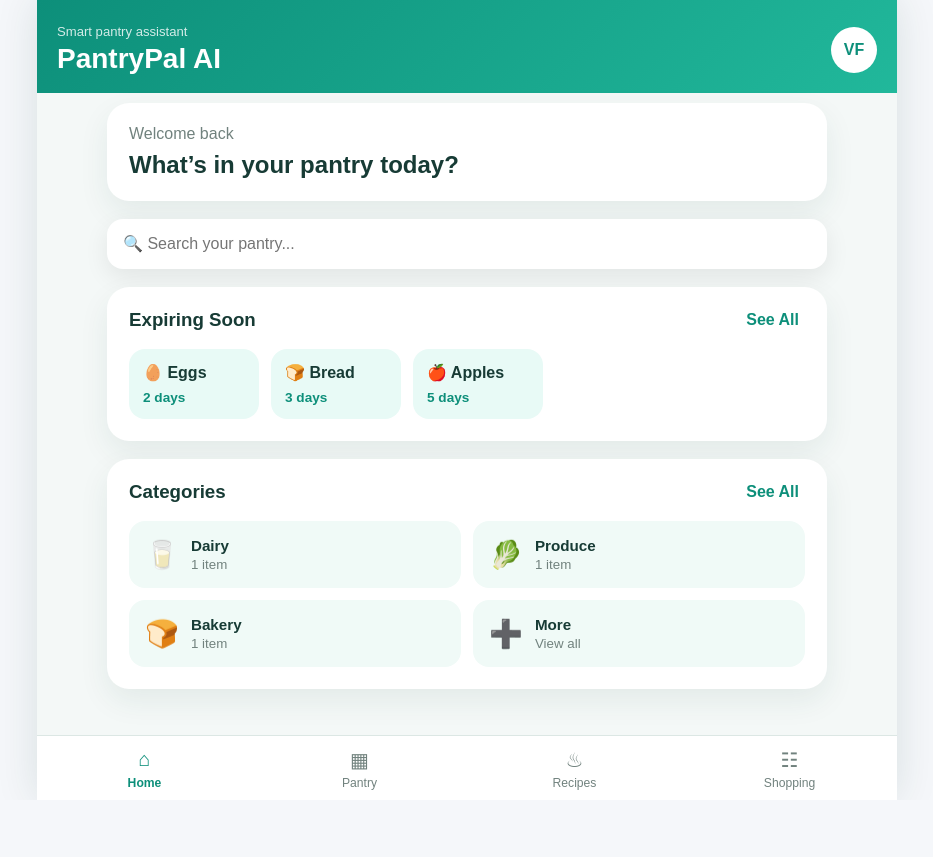
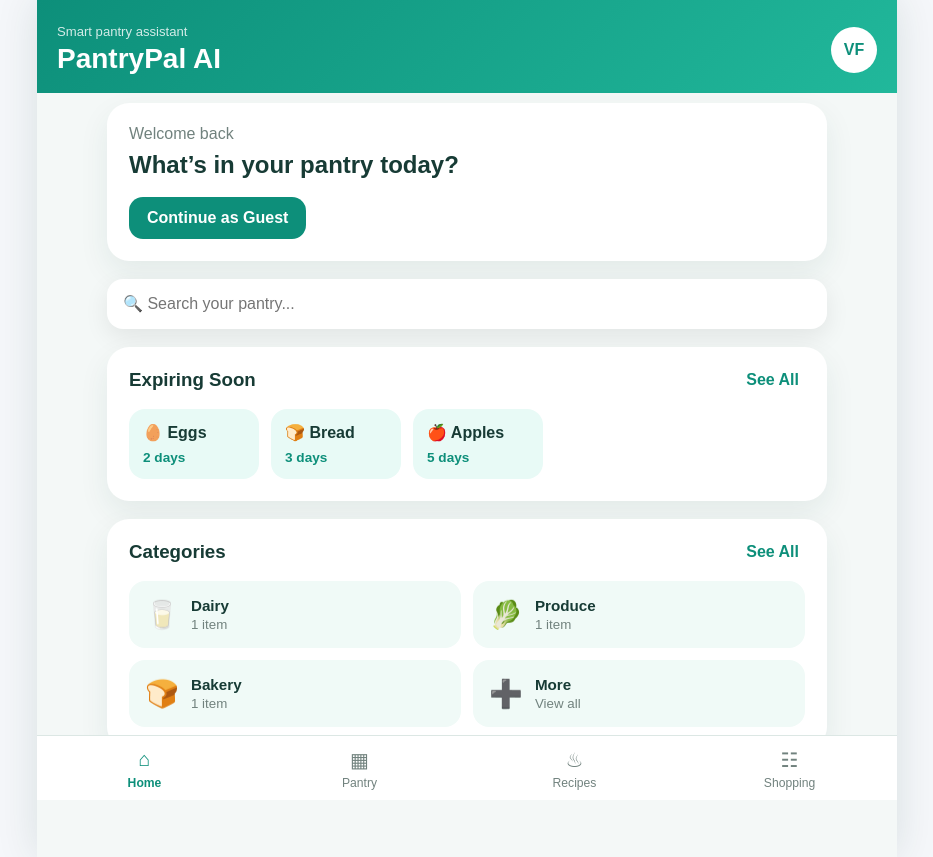
Before and after one commit to veronica-foltz/pantrypal-ai, a React app in the folder frontend/: page / in a window 1280 px wide. Shown: the whole page, without its empty margins (173-1106 px from the left). Before the commit the page ends 800 px from the top, so only its background shows below. Built offline with nearby package versions, Linux system fonts and the light colour scheme; the HTML template or start-up script is replaced by a standard one.

Commit message:
Connect guest login to React frontend

```diff
--- a/frontend/src/App.css
+++ b/frontend/src/App.css
@@ -232,3 +232,23 @@ button {
 .category-card small {
   color: #71827e;
 }
+
+.guest-button {
+  margin-top: 18px;
+  border: none;
+  border-radius: 14px;
+  background: #0d8f7a;
+  color: white;
+  padding: 12px 18px;
+  font-weight: 700;
+  cursor: pointer;
+}
+
+.guest-button:hover {
+  background: #087663;
+}
+
+.login-message {
+  margin-top: 10px !important;
+  font-size: 0.9rem;
+}
--- a/frontend/src/App.jsx
+++ b/frontend/src/App.jsx
@@ -1,6 +1,40 @@
+import { useState } from "react";
 import "./App.css";
 
 function App() {
+
+  const [token, setToken] = useState(
+    localStorage.getItem("access_token") || ""
+  );
+
+  const [loginMessage, setLoginMessage] = useState("");
+
+  async function handleGuestLogin() {
+    try {
+      setLoginMessage("Signing in as guest...");
+
+      const response = await fetch(
+        "http://127.0.0.1:8000/guest-login",
+        {
+         method: "POST",
+        }
+      );
+
+      if (!response.ok) {
+        throw new Error("Guest login failed");
+      }
+
+      const data = await response.json();
+
+      localStorage.setItem("access_token", data.access_token);
+      setToken(data.access_token);
+      setLoginMessage("Guest login successful!");
+    } catch (error) {
+     console.error(error);
+      setLoginMessage("Could not sign in as guest.");
+    }
+  }
+
   return (
     <div className="app-shell">
       <header className="top-header">
@@ -18,6 +52,16 @@ function App() {
         <section className="welcome-card">
           <p>Welcome back</p>
           <h2>What’s in your pantry today?</h2>
+            <button
+              className="guest-button"
+              onClick={handleGuestLogin}
+            >
+              Continue as Guest
+            </button>
+
+            {loginMessage && (
+              <p className="login-message">{loginMessage}</p>
+            )}
         </section>
 
         <section className="search-section">
```
